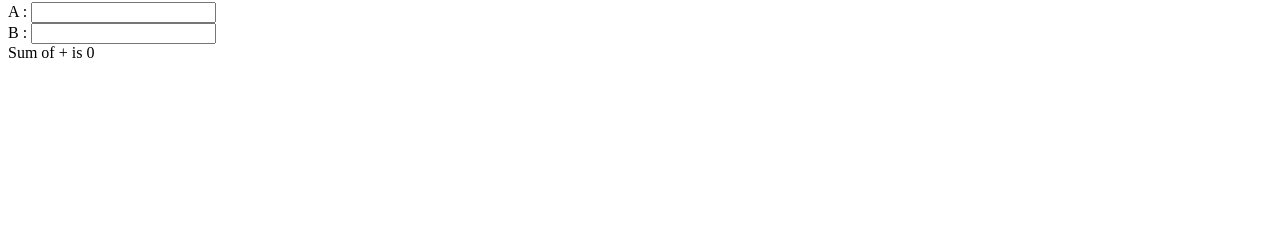
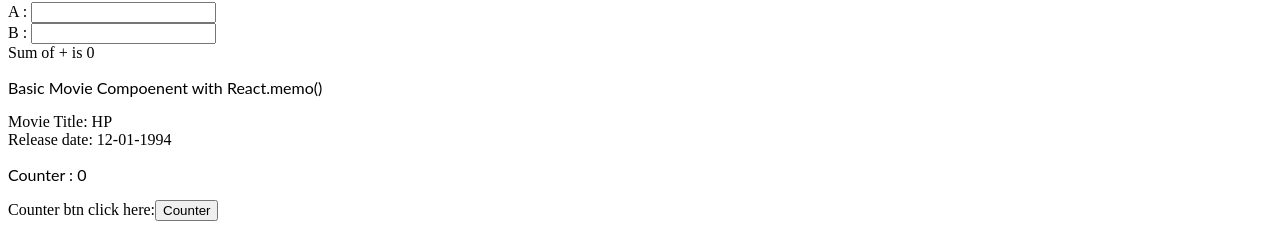
Before and after one commit to poojachoudhary560/react-optimizations-pc, a React (Create React App) app: page / in a window 1280 px wide. Shown: the part 778-1004 px from the top of the page. Before the commit the page ends 848 px from the top, so only its background shows below. Built offline with nearby package versions, Linux system fonts and the light colour scheme.

Commit message:
3 files modified, 1 added, 1 deleted

```diff
--- a/src/App.js
+++ b/src/App.js
@@ -6,7 +6,7 @@ import BasicErrorBoundaries from './BasicErrorBoundaries';
 import BasicPureComponent from './BasicPureComponent';
 import MemoFunctional from './MemoFunctional';
 import BasicUseMemoHook from './BasicUseMemoHook';
-
+import MemoHOC from './MemoHOC';
 export default function App() {
   return (
     <div>
@@ -21,6 +21,8 @@ export default function App() {
 
       <BasicErrorBoundaries />
       */}
+
+      <MemoHOC />
     </div>
   );
 }
--- /dev/null
+++ b/src/MemoHOC/DisplayMovieComponent.js
@@ -0,0 +1,29 @@
+import React, { useState } from 'react';
+import { MovieMemo } from './MovieMemo';
+
+const DisplayMovieComponent = (props) => {
+  const [moveData, setMovieData] = useState({
+    title: 'HP',
+    releaseDate: '12-01-1994',
+  });
+  const [counter, setCounter] = useState(0);
+  const handleCounter = () => {
+    setCounter((prevVal) => prevVal + 1);
+  };
+  return (
+    <div>
+      <div>
+        <p> Basic Movie Compoenent with React.memo() </p>
+
+        <MovieMemo title={moveData.title} releaseDate={moveData.releaseDate} />
+        <div>
+          <p>Counter : {counter}</p>
+          Counter btn click here:
+          <button onClick={handleCounter}>Counter</button>
+        </div>
+      </div>
+    </div>
+  );
+};
+
+export default DisplayMovieComponent;
--- a/src/MemoHOC/index.js
+++ b/src/MemoHOC/index.js
@@ -0,0 +1,3 @@
+import DisplayMovieComponent from './DisplayMovieComponent';
+
+export default DisplayMovieComponent;
```
Also changed, not shown: src/MemoHOC/DisplayMovieComponents.js (deleted, +0 -13 lines), src/MemoHOC/MovieMemo.js (+5 -2 lines).
